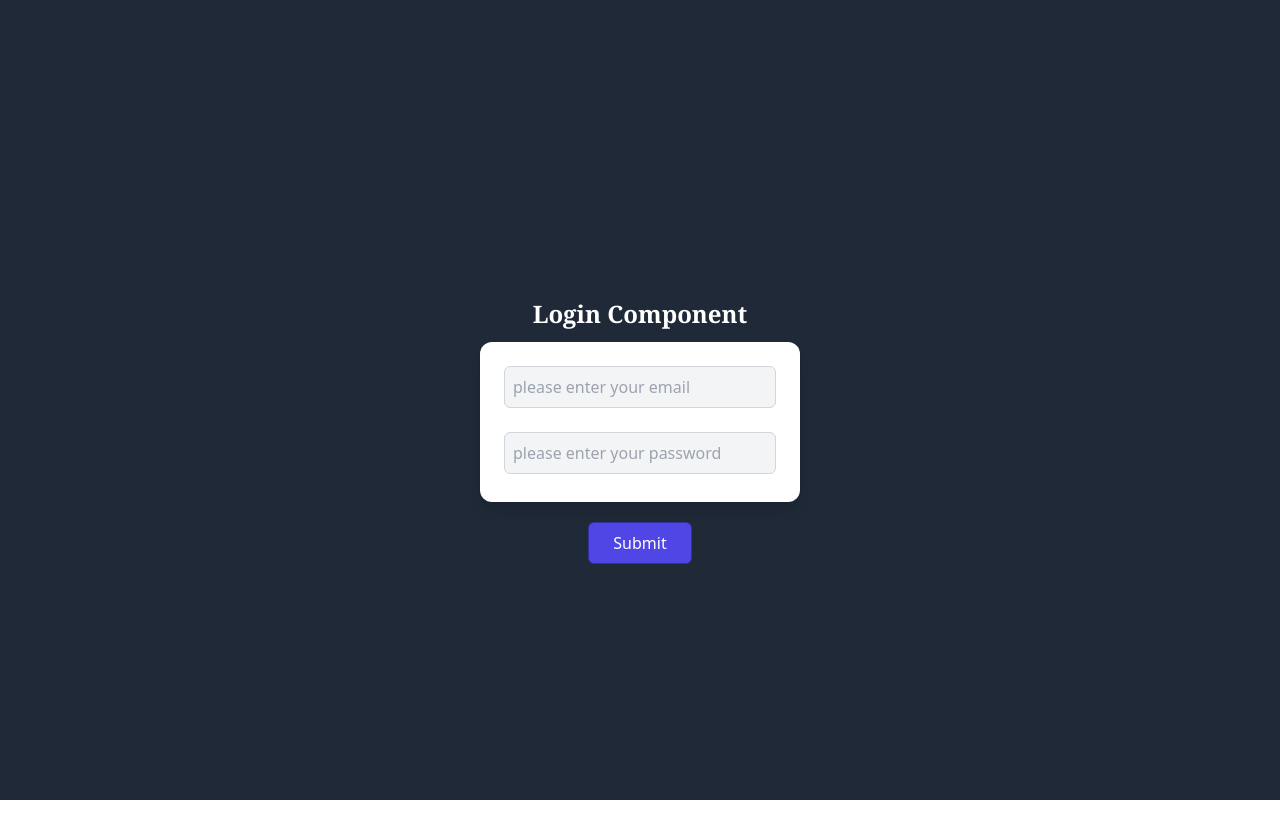
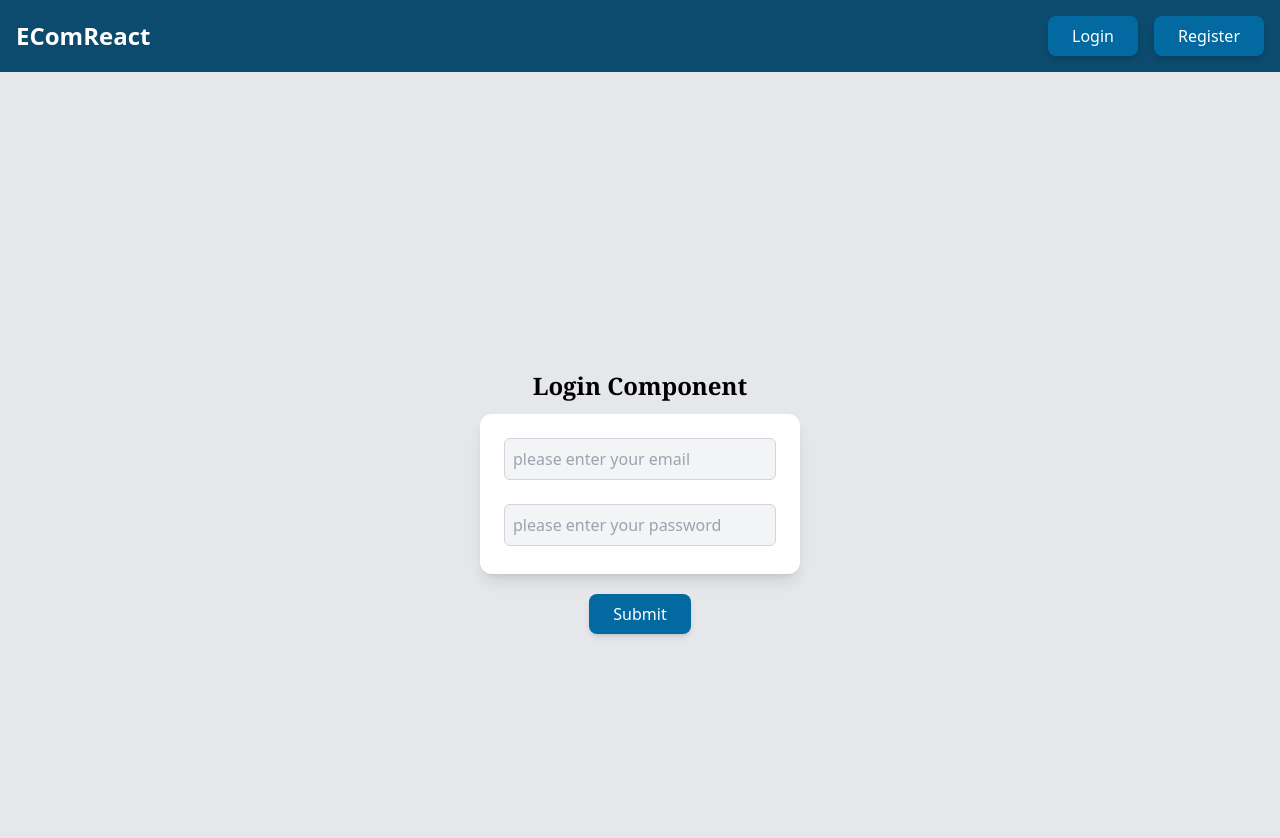
Before and after one commit to snehil-githubrepository/EComReact, a React (Vite) app: page /login in a window 1280 px wide. Shown: the top 838 px of the page. Before the commit the page ends 800 px from the top, so only its background shows below. Built offline with nearby package versions, Linux system fonts and the light colour scheme.

Commit message:
Layout Definition & useNavigate usage & logic separation

```diff
--- a/src/App.jsx
+++ b/src/App.jsx
@@ -1,11 +1,14 @@
 import "./App.css";
+import Layout from "./Layout";
 import AppRoutes from "./Routes";
 import { BrowserRouter } from "react-router-dom";
 
 function App() {
   return (
     <BrowserRouter>
-      <AppRoutes />
+      <Layout>
+        <AppRoutes />
+      </Layout>
     </BrowserRouter>
   );
 }
--- /dev/null
+++ b/src/Components/Button.jsx
@@ -0,0 +1,16 @@
+import React from "react";
+
+function Button({ label, onClick }) {
+  return (
+    <div className="flex justify-center">
+      <button
+        onClick={onClick}
+        className="bg-sky-700 text-white font-medium py-2 px-6 rounded-lg shadow-md hover:bg-sky-500 focus:outline-none focus:ring-2 focus:ring-indigo-400 focus:ring-offset-2 transition duration-200"
+      >
+        {label}
+      </button>
+    </div>
+  );
+}
+
+export default Button;
--- a/src/Components/Card.jsx
+++ b/src/Components/Card.jsx
@@ -1,4 +1,5 @@
 import React from "react";
+import Button from "./Button";
 
 function Card() {
   return (
@@ -13,11 +14,7 @@ function Card() {
           className="w-full rounded-md border border-gray-300 p-2 bg-gray-100 focus:outline-none focus:ring-2 focus:ring-indigo-400"
         />
       </div>
-      <div className="mt-6 flex justify-center">
-        <button className="bg-indigo-600 text-white border border-indigo-800 py-2 px-6 rounded-md hover:bg-indigo-700 transition duration-300">
-          Submit
-        </button>
-      </div>
+      <Button label="Submit" />
     </div>
   );
 }
--- a/src/Components/Landing.jsx
+++ b/src/Components/Landing.jsx
@@ -2,10 +2,10 @@ import React from "react";
 
 function Landing() {
   return (
-    <div className="flex items-center justify-center font-semibold h-screen bg-gray-800 text-white text-3xl font-sans">
-      <div>Landing component </div>
+    <div className="flex items-center justify-center font-semibold h-screen bg-gray-200 text-3xl font-sans">
+      <div>Welcome To Products Page E commerce</div>
       <span className="font-serif">
-        <h1> Navigate to /login or /signup</h1>
+        <h1>Navigate to /login or /signup</h1>
       </span>
     </div>
   );
--- a/src/Components/Login.jsx
+++ b/src/Components/Login.jsx
@@ -3,8 +3,8 @@ import Card from "./Card";
 
 function Login() {
   return (
-    <div className="flex flex-col bg-gray-800 justify-center space-y-3 items-center h-screen">
-      <h1 className="text-2xl text-white font-semibold font-serif">
+    <div className="flex flex-col bg-gray-200 justify-center space-y-3 items-center h-screen">
+      <h1 className="text-2xl text-black font-semibold font-serif">
         Login Component
       </h1>
       <Card />
--- /dev/null
+++ b/src/Components/NavBar.jsx
@@ -0,0 +1,21 @@
+import React from "react";
+import Button from "./Button";
+import { useNavigate } from "react-router-dom";
+
+function NavBar() {
+  const navigate = useNavigate();
+
+  return (
+    <div className="flex justify-between items-center w-full p-4 bg-sky-900 text-white font-bold cursor-pointer">
+      <div onClick={() => navigate("/")} className="cursor-pointer text-2xl">
+        EComReact
+      </div>
+      <div className="flex gap-4">
+        <Button label="Login" onClick={() => navigate("/login")} />
+        <Button label="Register" onClick={() => navigate("/signup")} />
+      </div>
+    </div>
+  );
+}
+
+export default NavBar;
--- a/src/Components/Signup.jsx
+++ b/src/Components/Signup.jsx
@@ -3,8 +3,8 @@ import Card from "./Card";
 
 function Signup() {
   return (
-    <div className="flex flex-col bg-gray-800 justify-center space-y-3 items-center h-screen">
-      <h1 className="text-2xl text-white font-semibold font-serif">
+    <div className="flex flex-col bg-gray-200 justify-center space-y-3 items-center h-screen">
+      <h1 className="text-2xl text-black font-semibold font-serif">
         Signup Component
       </h1>
       <Card />
--- /dev/null
+++ b/src/Layout.jsx
@@ -0,0 +1,13 @@
+import React from "react";
+import NavBar from "./Components/NavBar";
+
+function Layout({ children }) {
+  return (
+    <div className="flex flex-col">
+      <NavBar />
+      <div className="w-full">{children}</div>
+    </div>
+  );
+}
+
+export default Layout;
```
